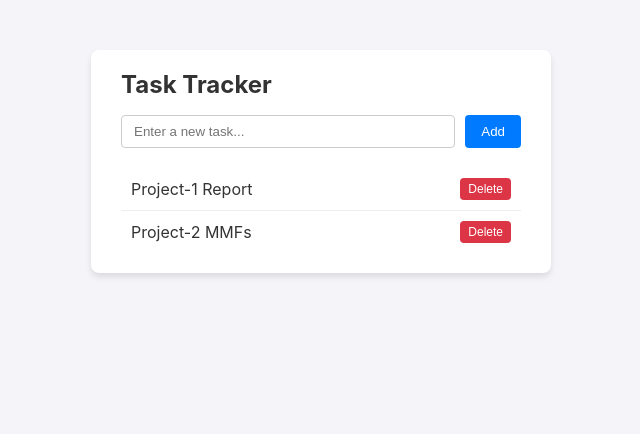
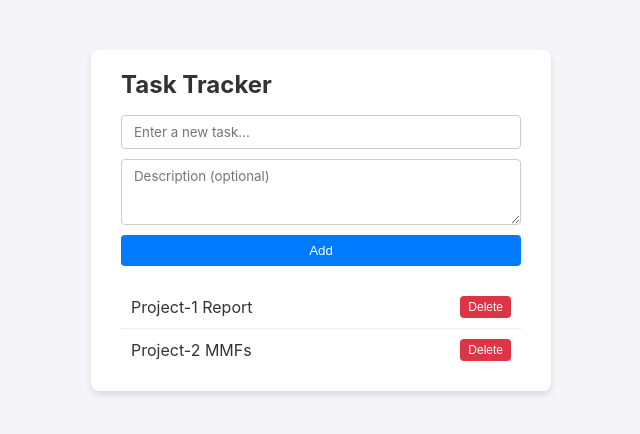
Before and after one commit to AlbertZheng123/ta-workshop-fork, a Flask app: page / in a window 1280 px wide. Shown: the top 434 px of the page, without its empty margins (319-959 px from the left). Run offline with Flask 3, Linux system fonts and the light colour scheme.

Commit message:
Implement feature for issue #3

```diff
--- a/app.py
+++ b/app.py
@@ -1,43 +1,58 @@
-from flask import Flask, render_template, request, jsonify
+from flask import Flask, jsonify, render_template, request
 
 app = Flask(__name__)
 
 tasks = [
-    {"id": 1, "title": "Project-1 Report"},
-    {"id": 2, "title": "Project-2 MMFs"}
+    {"id": 1, "title": "Project-1 Report", "description": ""},
+    {"id": 2, "title": "Project-2 MMFs", "description": ""}
 ]
 next_id = 3
 
+
+def normalize_task(task):
+    """Ensure a task always contains a string description."""
+    task["description"] = task.get("description") or ""
+    return task
+
+
 @app.route('/')
 def index():
+    """Render the task tracker page."""
     return render_template('index.html')
+
 
 @app.route('/api/tasks', methods=['GET'])
 def get_tasks():
-    return jsonify(tasks)
+    """Return all tasks."""
+    return jsonify([normalize_task(task) for task in tasks])
+
 
 @app.route('/api/tasks', methods=['POST'])
 def add_task():
+    """Create and return a task."""
     global next_id
-    data = request.get_json()
+    data = request.get_json(silent=True)
 
     if not data or not data.get('title'):
         return jsonify({"error": "Title is required"}), 400
 
     new_task = {
         "id": next_id,
-        "title": data['title']
+        "title": data['title'],
+        "description": data.get('description') or ''
     }
     tasks.append(new_task)
     next_id += 1
 
     return jsonify(new_task), 201
 
+
 @app.route('/api/tasks/<int:task_id>', methods=['DELETE'])
 def delete_task(task_id):
-    global tasks
-    tasks = [t for t in tasks if t['id'] != task_id]
+    """Delete a task by ID."""
+    tasks[:] = [task for task in tasks if task['id'] != task_id]
     return jsonify({"result": "success"}), 200
+
 
 if __name__ == '__main__':
     app.run(debug=True, port=5000)
--- a/static/app.js
+++ b/static/app.js
@@ -8,27 +8,47 @@ async function fetchTasks() {
 
     tasks.forEach(task => {
         const li = document.createElement('li');
-        li.innerHTML = `
-            <span>${task.title}</span>
-            <button class="delete-btn" onclick="deleteTask(${task.id})">Delete</button>
-        `;
+        const taskContent = document.createElement('div');
+        const title = document.createElement('span');
+        const deleteButton = document.createElement('button');
+
+        title.className = 'task-title';
+        title.textContent = task.title;
+        taskContent.appendChild(title);
+
+        if (task.description) {
+            const description = document.createElement('div');
+            description.className = 'task-description';
+            description.textContent = task.description;
+            taskContent.appendChild(description);
+        }
+
+        deleteButton.className = 'delete-btn';
+        deleteButton.textContent = 'Delete';
+        deleteButton.addEventListener('click', () => deleteTask(task.id));
+
+        li.appendChild(taskContent);
+        li.appendChild(deleteButton);
         taskList.appendChild(li);
     });
 }
 
 async function addTask() {
     const titleInput = document.getElementById('task-title');
+    const descriptionInput = document.getElementById('task-description');
     const title = titleInput.value.trim();
+    const description = descriptionInput.value.trim();
 
     if (!title) return;
 
     await fetch('/api/tasks', {
         method: 'POST',
         headers: { 'Content-Type': 'application/json' },
-        body: JSON.stringify({ title })
+        body: JSON.stringify({ title, description })
     });
 
     titleInput.value = '';
+    descriptionInput.value = '';
     fetchTasks();
 }
 
--- a/static/style.css
+++ b/static/style.css
@@ -24,15 +24,20 @@ h1 {
 
 .task-input {
     display: flex;
+    flex-direction: column;
     gap: 10px;
     margin-bottom: 20px;
 }
 
-input[type="text"] {
-    flex: 1;
+input[type="text"],
+textarea {
+    box-sizing: border-box;
+    width: 100%;
     padding: 8px 12px;
     border: 1px solid #ccc;
     border-radius: 4px;
+    font-family: inherit;
+    resize: vertical;
 }
 
 button {
@@ -58,6 +63,7 @@ li {
     display: flex;
     justify-content: space-between;
     align-items: center;
+    gap: 10px;
     padding: 10px;
     border-bottom: 1px solid #eee;
 }
@@ -66,10 +72,22 @@ li:last-child {
     border-bottom: none;
 }
 
+.task-title {
+    display: block;
+}
+
+.task-description {
+    color: #666;
+    font-size: 14px;
+    margin-top: 4px;
+    overflow-wrap: anywhere;
+}
+
 .delete-btn {
     background-color: #dc3545;
     padding: 4px 8px;
     font-size: 12px;
+    flex-shrink: 0;
 }
 
 .delete-btn:hover {
--- a/templates/index.html
+++ b/templates/index.html
@@ -12,6 +12,8 @@
 
         <div class="task-input">
             <input type="text" id="task-title" placeholder="Enter a new task...">
+            <textarea id="task-description" placeholder="Description (optional)"
+                      rows="3"></textarea>
             <button onclick="addTask()">Add</button>
         </div>
 
```
Also changed, not shown: tests/test_app.py (+46 -3 lines).
